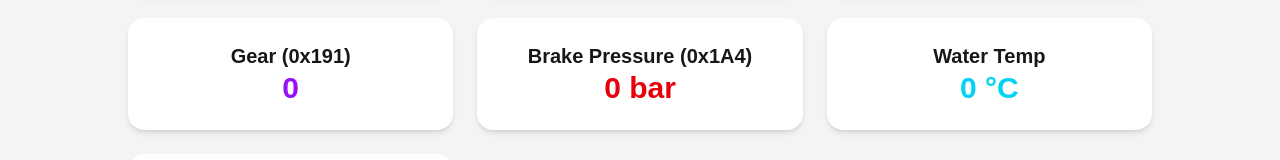
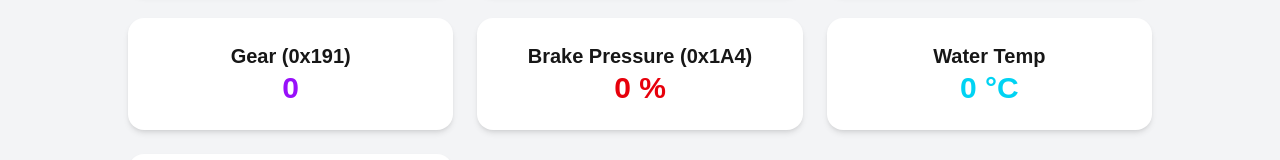
Before and after one commit to pemujakentang/RISET_CANBUS_WEBAPP, a Next.js app: page / in a window 1280 px wide. Shown: the part 286-446 px from the top of the page. Built offline with nearby package versions, Linux system fonts and the light colour scheme; what mqtt would draw is missing.

Commit message:
Minor adjustments

```diff
--- a/app/dashboard/brake/page.tsx
+++ b/app/dashboard/brake/page.tsx
@@ -1,5 +1,5 @@
 import ParameterDetail from "@/app/components/ParameterDetail";
 
 export default function BrakePage() {
-    return <ParameterDetail name="Brake Pressure" unit="bar" color="#dc2626" parameterKey="brake" />;
+    return <ParameterDetail name="Brake Pressure" unit="%" color="#dc2626" parameterKey="brake" />;
 }
--- a/app/dashboard/page.tsx
+++ b/app/dashboard/page.tsx
@@ -44,7 +44,7 @@ export default function Dashboard() {
                 <ParameterCard name="Speed (0x158)" value={data.speed} unit="km/h" color="text-green-600" link="/dashboard/speed" />
                 <ParameterCard name="Throttle (0x17C)" value={data.throttle} unit="%" color="text-orange-600" link="/dashboard/throttle" />
                 <ParameterCard name="Gear (0x191)" value={data.gear} color="text-purple-600" link="/dashboard/gear" />
-                <ParameterCard name="Brake Pressure (0x1A4)" value={data.brake} unit="bar" color="text-red-600" link="/dashboard/brake" />
+                <ParameterCard name="Brake Pressure (0x1A4)" value={data.brake} unit="%" color="text-red-600" link="/dashboard/brake" />
                 <ParameterCard name="Water Temp" value={data.waterTemp} unit="°C" color="text-cyan-400" link="/dashboard/water-temp" />
                 <ParameterCard name="Oil Temp" value={data.oilTemp} unit="°C" color="text-yellow-400" link="/dashboard/oil-temp" />
             </div>
```
